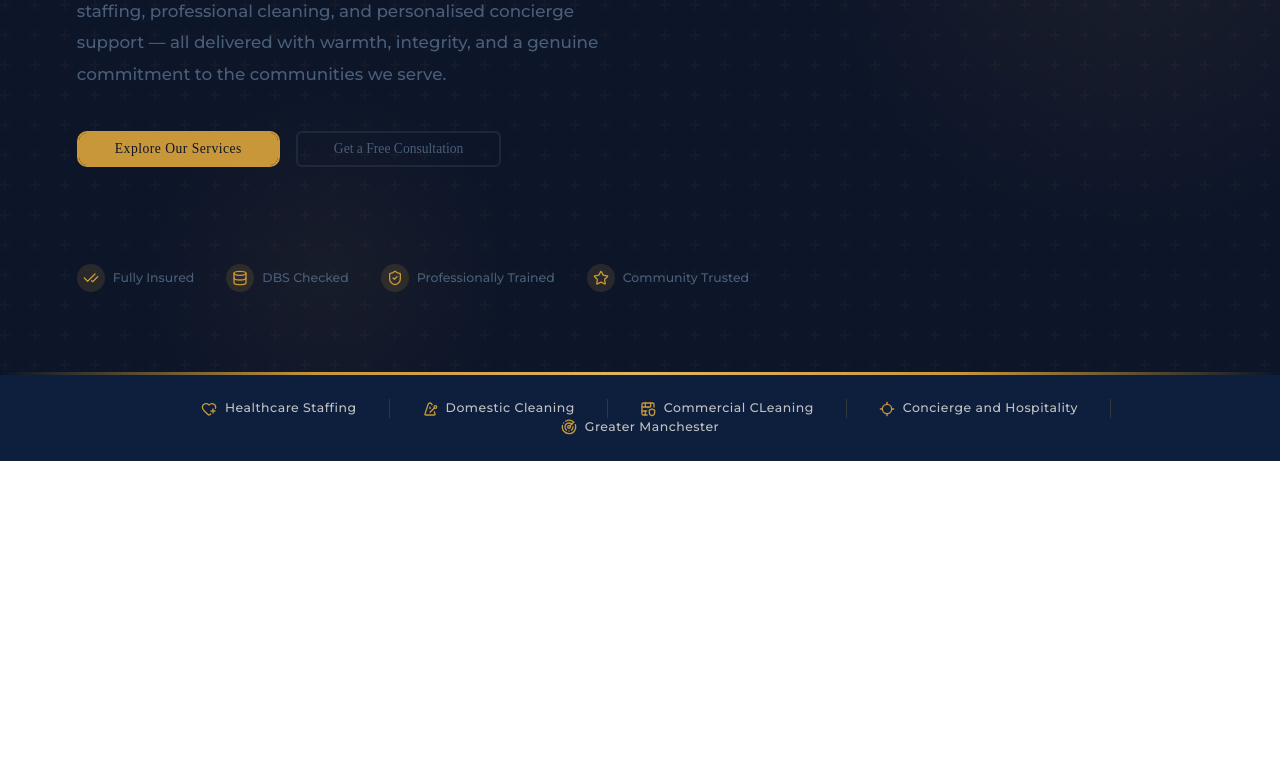
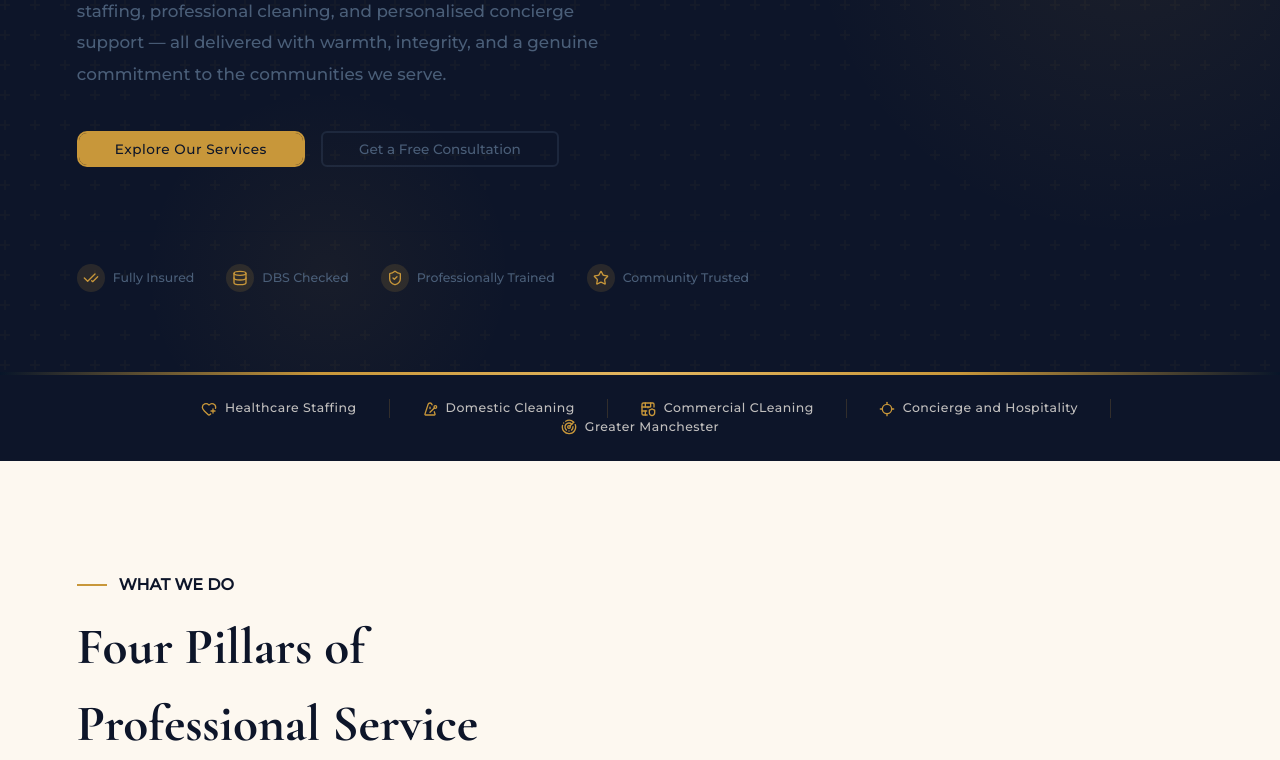
Before and after one commit to theNubiadev/sfcssl, a Next.js app: page / in a window 1280 px wide. Shown: the part 540-1300 px from the top of the page. Before the commit the page ends 1001 px from the top, so only its background shows below. Built offline with nearby package versions, Linux system fonts and the light colour scheme.

Commit message:
feat: integrate Service, About, Contact, and Footer components into Home page

```diff
--- a/app/page.tsx
+++ b/app/page.tsx
@@ -12,8 +12,10 @@ import {
   BrickWallShield,
   Locate,
 } from "lucide-react";
-import { Label } from "radix-ui";
-
+import Service from "@/components/Service";
+import About from "@/components/About";
+import Contact from "@/components/Contact";
+import Footer from "@/components/Footer";
 interface Feature {
   label: string;
   icon: React.ElementType;
@@ -125,14 +127,14 @@ export default function Home() {
               style={{ animation: "fadeUp 0.9s 0.3s ease both" }}
             >
               <Button
-                className="bg-sub px-9 py-4 font-medium tracking-[0.5px] border-2 border-sub text-[0.85rem] text-main gover:bg-main hover:border-main transistion"
+                className="bg-sub px-9 py-4 font-medium tracking-[0.5px] border-2 border-sub  font-mont text-[0.85rem] text-main gover:bg-main hover:border-main transistion"
                 size="lg"
               >
                 Explore Our Services
               </Button>
 
               <Button
-                className="bg-transparent text-light h-2 px-9 py-4 rounded-sm font-medium text-[0.85rem] border-2 border-light/25 hover:border-light hover:text-light transition"
+                className="bg-transparent text-light h-2 px-9 py-4 rounded-sm font-medium font-mont text-[0.85rem] border-2 border-light/25 hover:border-light hover:text-light transition"
                 size="lg"
               >
                 Get a Free Consultation
@@ -165,7 +167,7 @@ export default function Home() {
 
         <div className="h-[3px] bg-[linear-gradient(90deg,#081529,#c8973a,#e2b660,#c8973a,#081529)]" />
 
-        <div className="bg-[#0d1f3c] px-[6%] py-6 flex justify-center items-center flex-wrap">
+        <div className="bg-main px-[6%] py-6 flex justify-center items-center flex-wrap">
           {service.map((service, idx) => {
             const Icon = service.icon;
 
@@ -182,6 +184,50 @@ export default function Home() {
             );
           })}
         </div>
+
+
+        {/* Services COMPONENT */}
+        <Service />
+{/*
+        # views.py
+        from django.http import JsonResponse
+        from django.views import View
+        class CheckoutView(View):
+           def get(self, request):
+               products_param = request.GET.get('products', '')
+               coupon = request.GET.get('coupon', None)
+               # Parse products
+               product_quantities = {}
+               if products_param:
+                   for entry in products_param.split(','):
+                       try:
+                           product_id, quantity = entry.split(':')
+                           product_quantities[product_id] = int(quantity)
+                       except ValueError:
+                           continue  # Skip malformed entries
+               # Build response
+               response_data = {
+                   'products': product_quantities,
+                   'coupon': coupon if coupon else 'No coupon applied'
+               }
+
+               return JsonResponse(response_data)
+
+        # urls.py
+        from django.urls import path
+        from .views import CheckoutView
+        urlpatterns = [
+           path('checkout/', CheckoutView.as_view(), name='checkout'),
+        ]
+        */}
+        {/* About Component */}
+        <About />
+
+        {/* Contact */}
+        <Contact />
+
+        {/* Footer */}
+        <Footer />
       </div>
     </>
   );
```
